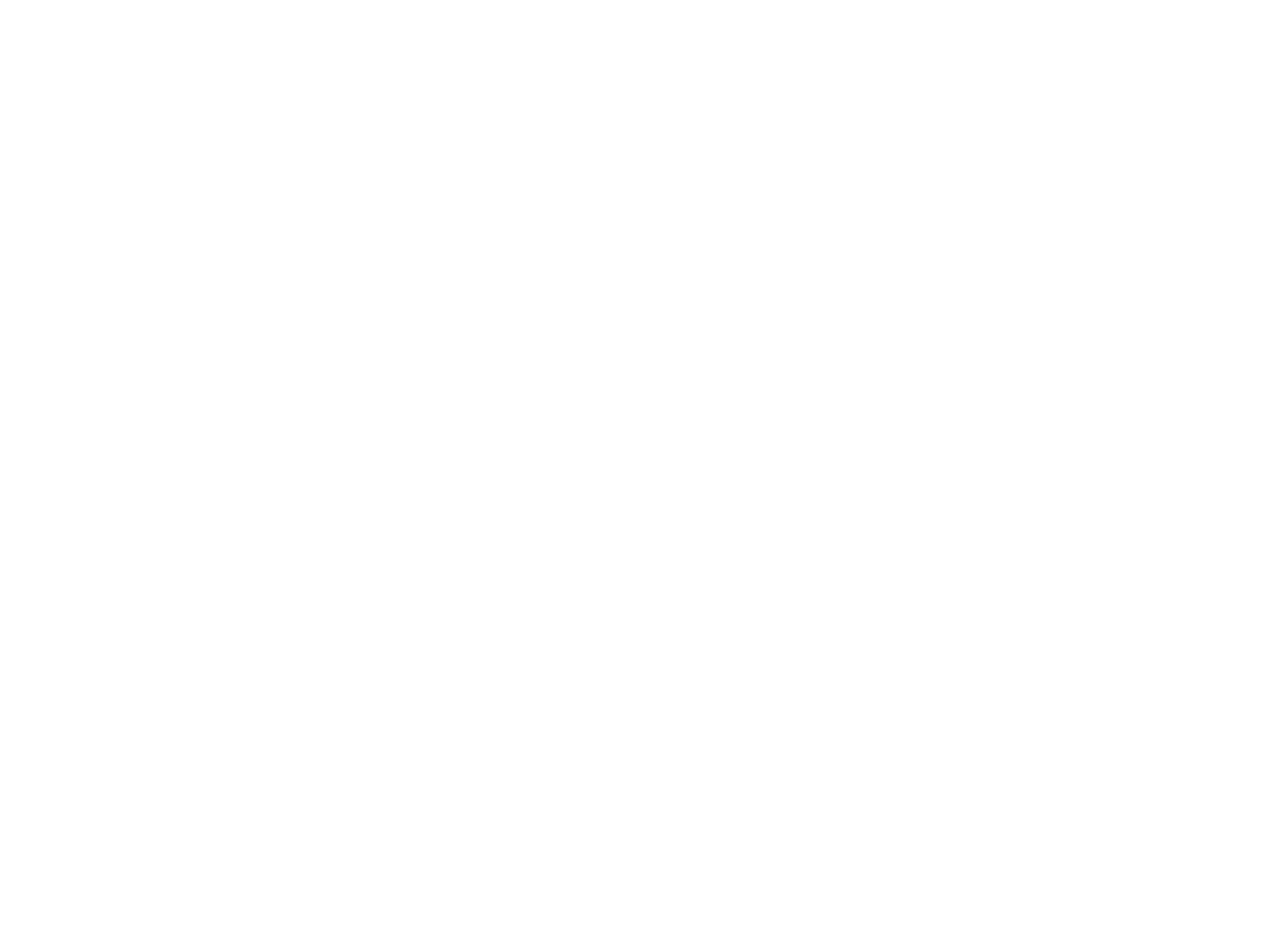
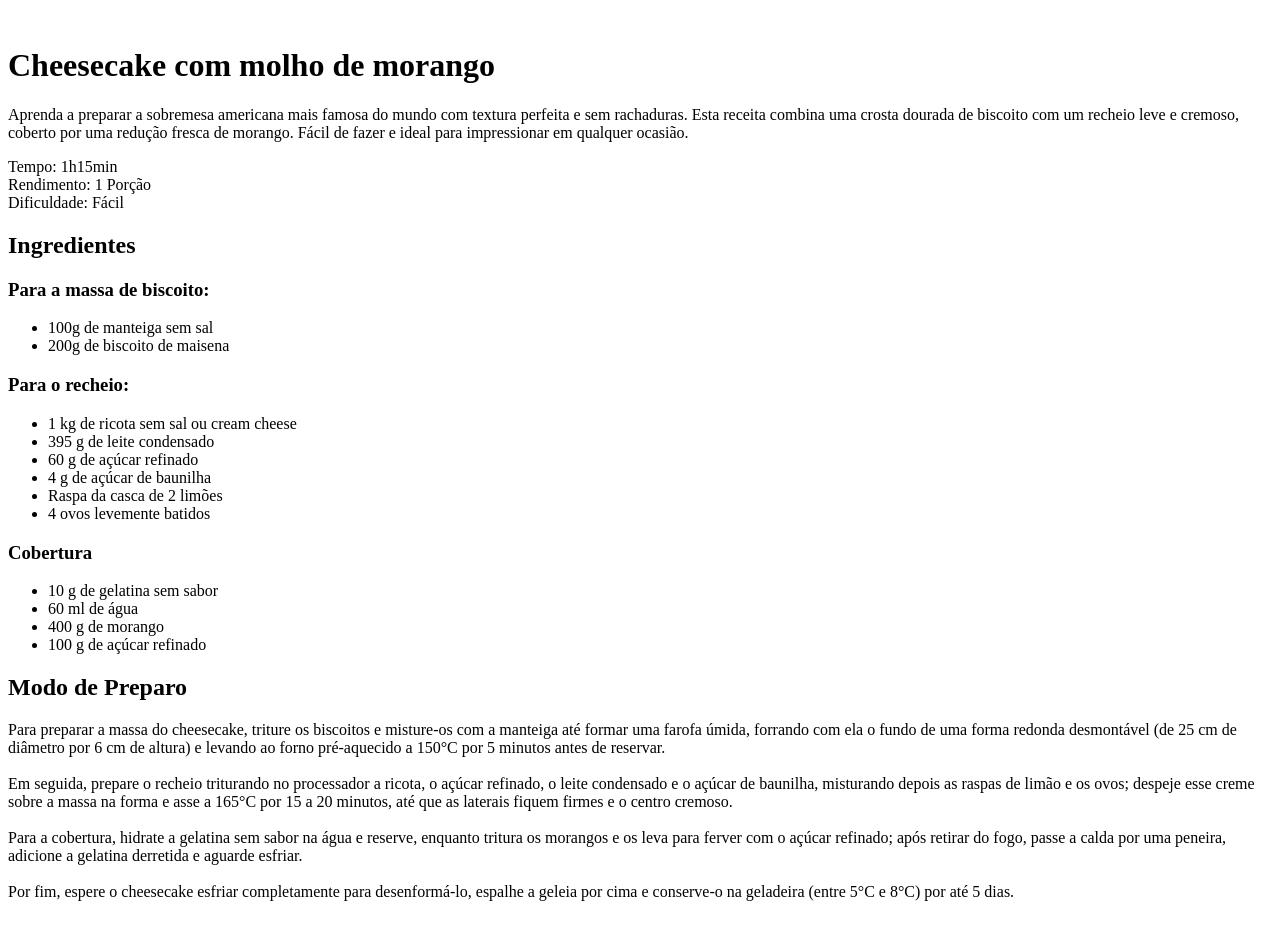
Before and after one commit to i-brandao/Pagina-de-receita, a plain HTML site: page index.html in a window 1280 px wide. Before the commit the page ends 800 px from the top, so only its background shows below. Drawn offline with Linux system fonts and the light colour scheme.

Commit message:
Iniciando a estrutura html

```diff
--- a/index.html
+++ b/index.html
@@ -7,5 +7,72 @@
 </head>
 <body>
 
+    <div id="page">
+
+        <img src="" alt="">
+        <main>
+
+            <section id="About"></section>
+
+                <h1>Cheesecake com molho de morango</h1>
+
+                <p>Aprenda a preparar a sobremesa americana mais famosa do mundo com textura perfeita e sem rachaduras. Esta receita combina uma crosta dourada de biscoito com um recheio leve e cremoso, coberto por uma redução fresca de morango. Fácil de fazer e ideal para impressionar em qualquer ocasião.</p>
+
+                <p>
+                    Tempo: 1h15min <br>
+                    Rendimento: 1 Porção <br>
+                    Dificuldade: Fácil <br>
+                </p>
+
+            <section id="Ingredients"></section>
+
+                <h2>Ingredientes</h2>
+
+                <h3>Para a massa de biscoito:</h3>
+                <ul>
+                    <li>100g de manteiga sem sal</li>
+                    <li>200g de biscoito de maisena</li>
+                </ul>
+
+                <h3>Para o recheio:</h3>
+                <ul>
+
+                    <li>1 kg de ricota sem sal ou cream cheese</li>
+                    <li>395 g de leite condensado</li>
+                    <li>60 g de açúcar refinado</li>
+                    <li>4 g de açúcar de baunilha</li>
+                    <li>Raspa da casca de 2 limões</li>
+                    <li>4 ovos levemente batidos</li>
+
+                </ul>
+
+                <h3>Cobertura</h3>
+
+                <ul>
+
+                    <li>10 g de gelatina sem sabor</li>
+                    <li>60 ml de água</li>
+                    <li>400 g de morango</li>
+                    <li>100 g de açúcar refinado</li>
+
+                </ul>
+
+
+            <section id="Preparation"></section>
+
+            <h2>Modo de Preparo</h2>
+
+            <p>
+                Para preparar a massa do cheesecake, triture os biscoitos e misture-os com a manteiga até formar uma farofa úmida, forrando com ela o fundo de uma forma redonda desmontável (de 25 cm de diâmetro por 6 cm de altura) e levando ao forno pré-aquecido a 150°C por 5 minutos antes de reservar.<br><br>
+                Em seguida, prepare o recheio triturando no processador a ricota, o açúcar refinado, o leite condensado e o açúcar de baunilha, misturando depois as raspas de limão e os ovos; despeje esse creme sobre a massa na forma e asse a 165°C por 15 a 20 minutos, até que as laterais fiquem firmes e o centro cremoso.<br><br>
+                Para a cobertura, hidrate a gelatina sem sabor na água e reserve, enquanto tritura os morangos e os leva para ferver com o açúcar refinado; após retirar do fogo, passe a calda por uma peneira, adicione a gelatina derretida e aguarde esfriar.<br><br>
+                Por fim, espere o cheesecake esfriar completamente para desenformá-lo, espalhe a geleia por cima e conserve-o na geladeira (entre 5°C e 8°C) por até 5 dias.<br><br>
+            </p>
+
+
+
+        </main>
+    </div>
+
 </body>
 </html>
```
